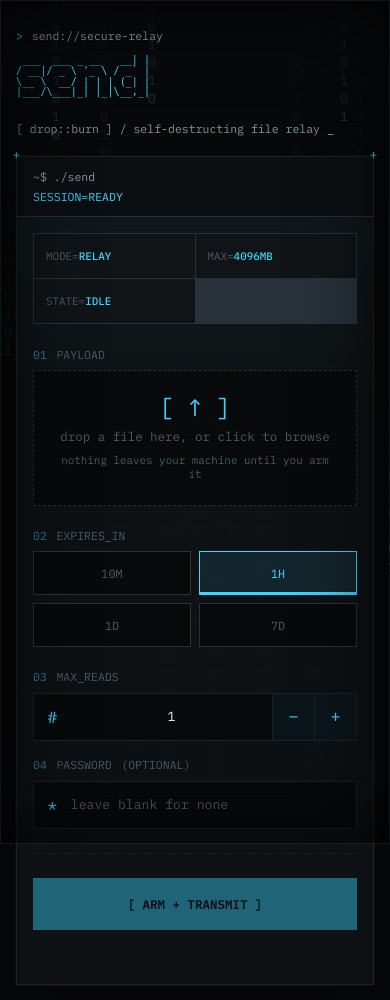
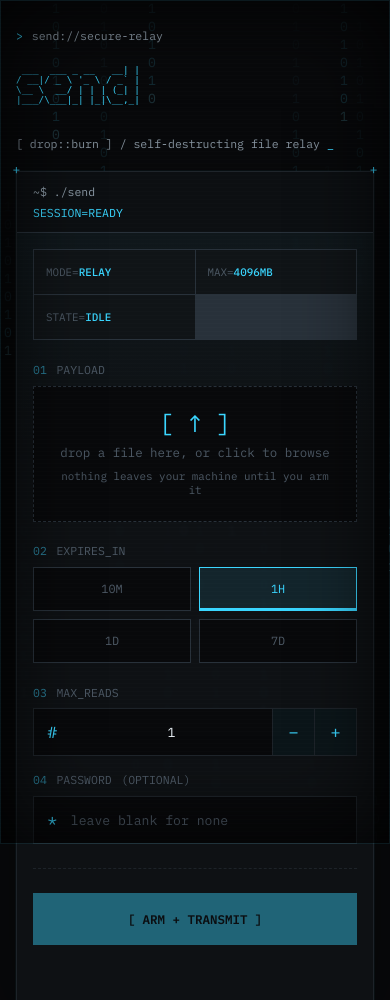
Before and after one commit to elaw142/send, a Flask app: page / in a window 390 px wide. Shown: the top 1000 px of the page. Run offline with Flask 3, Linux system fonts and the light colour scheme.

Commit message:
Align header height with the other tools
Pad the wordmark to 6 lines and match the mobile font clamp so the card and
everything below it sit at the same position across grab/send/convert.

```diff
--- a/templates/index.html
+++ b/templates/index.html
@@ -572,7 +572,7 @@
           padding: 1rem;
         }
         .wordmark {
-          font-size: clamp(0.46rem, 2.6vw, 0.66rem);
+          font-size: clamp(0.4rem, 2.4vw, 0.6rem);
         }
         .bar,
         footer {
@@ -607,10 +607,12 @@
       <header>
         <div class="kicker">send://secure-relay</div>
         <pre class="wordmark" aria-label="send">
+
  ___  ___ _ __   __| |
 / __|/ _ \ '_ \ / _` |
 \__ \  __/ | | | (_| |
 |___/\___|_| |_|\__,_|
+
         </pre>
         <div class="tagline">[ drop::burn ] / self-destructing file relay </div>
       </header>
```
